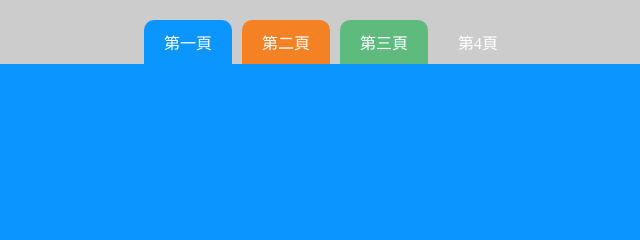
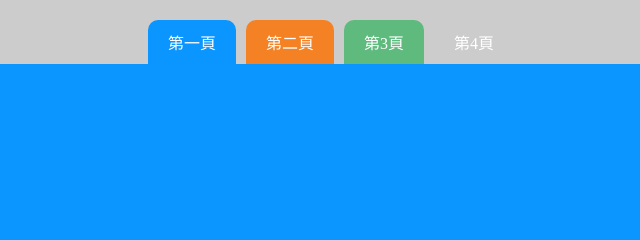
Before and after one commit to sw355498/TGD_104_g2, a plain HTML site: page tag.html in a window 1280 px wide. Shown: the top 240 px of the page, 329-969 px from the left. Drawn offline with Linux system fonts and the light colour scheme.

Commit message:
no message

```diff
--- a/tag.html
+++ b/tag.html
@@ -72,7 +72,7 @@
             <input type="radio" name="tag" id="tag2">
         </li>
         <li>
-            <label for="tag3">第三頁</label>
+            <label for="tag3">第3頁</label>
             <input type="radio" name="tag" id="tag3">
         </li>
             <li>
```
